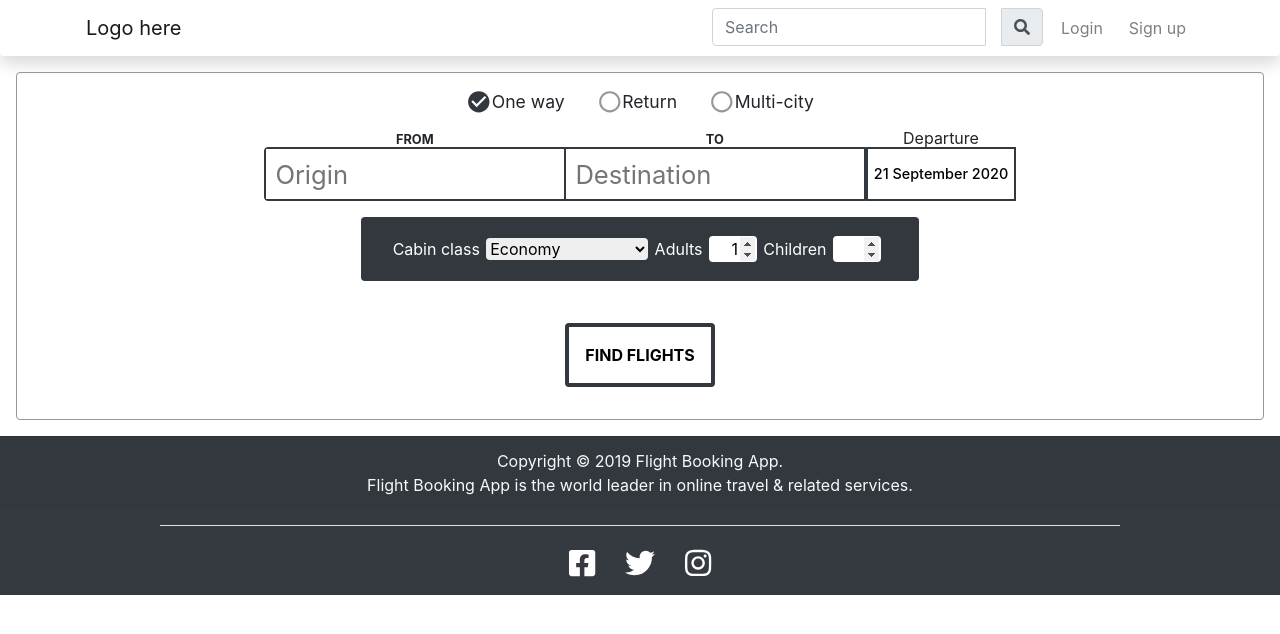
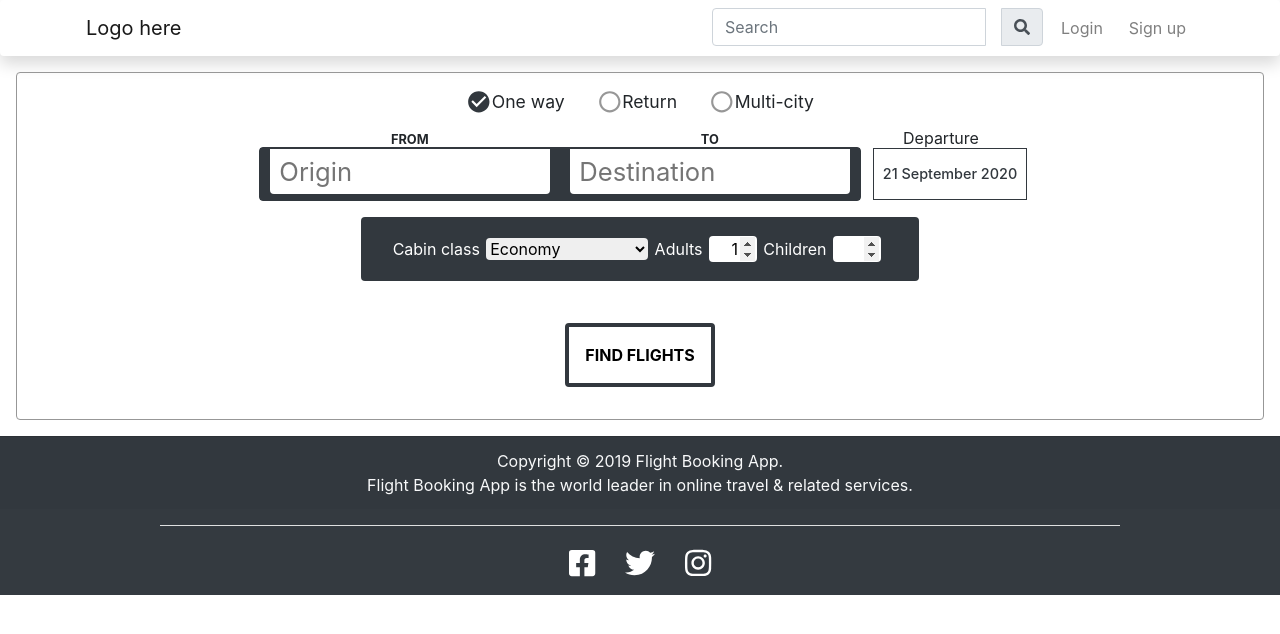
Before and after one commit to adirozaq8/flight-app, a React (Create React App) app in the folder client/: page / in a window 1280 px wide. Shown: the top 634 px of the page. Built offline with nearby package versions, Linux system fonts and the light colour scheme; no server answers.

Commit message:
minor adjustments

```diff
--- a/client/src/components/travelform/TravelForm.css
+++ b/client/src/components/travelform/TravelForm.css
@@ -8,44 +8,55 @@
   --inputHeight: 3.22rem;
 }
 /* react-datepicker component custom css */
-.react-datepicker-popper[data-placement^="bottom"] .react-datepicker__triangle,
-.react-datepicker-popper[data-placement^="bottom"]
+.TravelForm
+  .react-datepicker-popper[data-placement^="bottom"]
+  .TravelForm
+  .react-datepicker__triangle,
+.TravelForm
+  .react-datepicker-popper[data-placement^="bottom"]
+  .TravelForm
   .react-datepicker__triangle::before {
   border-bottom-color: var(--dark);
 }
-.react-datepicker__day--keyboard-selected,
-.react-datepicker__header,
-.react-datepicker__today-button,
-.react-datepicker__day--selected {
+.TravelForm .react-datepicker__day--keyboard-selected,
+.TravelForm .react-datepicker__header,
+.TravelForm .react-datepicker__today-button,
+.TravelForm .react-datepicker__day--selected {
   background: var(--dark);
 }
-.react-datepicker__current-month,
-.react-datepicker-time__header,
-.react-datepicker-year-header,
-.react-datepicker__day-name,
-.react-datepicker__header,
-.react-datepicker__navigation--previous,
-.react-datepicker__navigation--next {
+.TravelForm .react-datepicker__current-month,
+.TravelForm .react-datepicker-time__header,
+.TravelForm .react-datepicker-year-header,
+.TravelForm .react-datepicker__day-name,
+.TravelForm .react-datepicker__header,
+.TravelForm .react-datepicker__navigation--previous,
+.TravelForm .react-datepicker__navigation--next {
   color: var(--light);
 }
-.react-datepicker__triangle {
+.TravelForm .react-datepicker__triangle {
   color: var(--dark);
 }
-.react-datepicker__input-container button {
+.TravelForm .react-datepicker-wrapper,
+.TravelForm .react-datepicker__input-container {
+  border: none;
+  border-radius: 10px;
+  margin-left: 6px;
+}
+.TravelForm .react-datepicker__input-container button {
   width: 100%;
   background: var(--light);
-  color: black;
+  color: var(--dark);
   border: 1px solid var(--dark);
   font-size: 90%;
   line-height: 1.64rem;
-  outline: none;
   font-weight: 500;
 }
-.react-datepicker__input-container button:focus,
-.react-datepicker__input-container button:active {
-  outline: none;
+.TravelForm .react-datepicker__input-container button:focus,
+.TravelForm .react-datepicker__input-container button:active {
+  margin: 0;
+  outline: 4px solid var(--dark);
 }
-.react-datepicker__input-container button:hover {
+.TravelForm .react-datepicker__input-container button:hover {
   background: var(--select);
 }
 /* travelForm */
@@ -68,6 +79,7 @@
   justify-content: center;
   align-items: center;
   margin-bottom: 1rem;
+  flex-wrap: wrap;
 }
 /* travel types */
 .TravelForm__radio-button {
@@ -98,12 +110,8 @@
 /* input */
 .TravelForm__input-group-wrapper {
   display: flex;
-  border-radius: 4px 0 0 4px;
+  border-radius: 4px;
   background: var(--dark);
-  border: 1px solid var(--dark);
-}
-.TravelForm__date-group-wrapper {
-  display: flex;
   border: 1px solid var(--dark);
 }
 .TravelForm__input-box label,
@@ -123,7 +131,6 @@
   transform: translateX(-50%);
 }
 .TravelForm__input-wrapper {
-  width: 100%;
   display: flex;
   margin: 0;
   position: relative;
@@ -132,16 +139,16 @@
   border: 1px solid var(--dark);
 }
 .TravelForm__input {
-  outline: none;
   position: absolute;
 }
 .TravelForm__input-not-ready {
   padding: 0 0.6rem;
-  width: 100%;
-  height: 100%;
-  left: 0;
+  width: 94%;
+  height: 90%;
+  left: 3%;
   margin: 0;
   font-size: 1.6rem;
+  border-radius: 0 0 4px 4px;
 }
 .TravelForm__input-ready {
   text-align: center;
@@ -150,19 +157,23 @@
   font-size: 1.4rem;
   left: 16%;
 }
+.TravelForm__date-group-wrapper {
+  display: flex;
+}
 .TravelForm__date-header {
   display: flex;
   flex-direction: column;
   position: relative;
   height: var(--inputHeight);
 }
+
 .TravelForm__date-header label {
   position: absolute;
   top: -1.4rem;
   left: 0;
   right: 0;
 }
-.TravelForm__date-header button {
+.TravelForm .CustomInput__btn {
   height: var(--inputHeight);
 }
 .TravelForm__datepicker-wrapper {
@@ -184,14 +195,14 @@
 }
 .TravelForm__input-iata {
   font-size: 1.2rem;
-  left: 1.2%;
+  left: 1.6%;
   top: 34%;
   transform: translateY(-50%);
 }
 .TravelForm__input-airport {
   font-size: 0.64rem;
   bottom: -2px;
-  left: 1.2%;
+  left: 1.6%;
 }
 .TravelForm__input-country {
   font-size: 0.78rem;
--- a/client/src/components/travelform/TravelForm.jsx
+++ b/client/src/components/travelform/TravelForm.jsx
@@ -42,12 +42,12 @@ const TravelForm = () => {
         <div className="TravelForm__control-group-wrapper TravelForm__date-group-wrapper">
           <div className="TravelForm__date-header">
             <label htmlFor="TravelDepart">Departure</label>
-            <DateInput className="TravelDate" id="TravelDepart" />
+            <DateInput className="TravelForm__date" id="TravelDepart" />
           </div>
           {travelForm.travelType === 1 && (
             <div className="TravelForm__date-header">
               <label htmlFor="TravelReturn">Return</label>
-              <DateInput className="TravelDate" id="TravelReturn" />
+              <DateInput className="TravelForm__date" id="TravelReturn" />
             </div>
           )}
         </div>
--- a/client/src/components/travelform/components/dateinput/CustomInput.jsx
+++ b/client/src/components/travelform/components/dateinput/CustomInput.jsx
@@ -2,7 +2,7 @@ import React from "react";
 
 const CustomInput = React.forwardRef((props, ref) => {
   return (
-    <button onClick={props.onClick} ref={ref}>
+    <button className="CustomInput__btn" onClick={props.onClick} ref={ref}>
       {props.value || props.placeholder}
     </button>
   );
--- a/client/src/components/travelform/components/dateinput/DateInput.jsx
+++ b/client/src/components/travelform/components/dateinput/DateInput.jsx
@@ -45,7 +45,7 @@ class DateInput extends React.Component {
           }}
           //showTimeSelect
           dateFormat="d MMMM yyyy"
-          customInput={<CustomInput />}
+          customInput={<CustomInput className="date-input" />}
         />
       </>
     );
```
